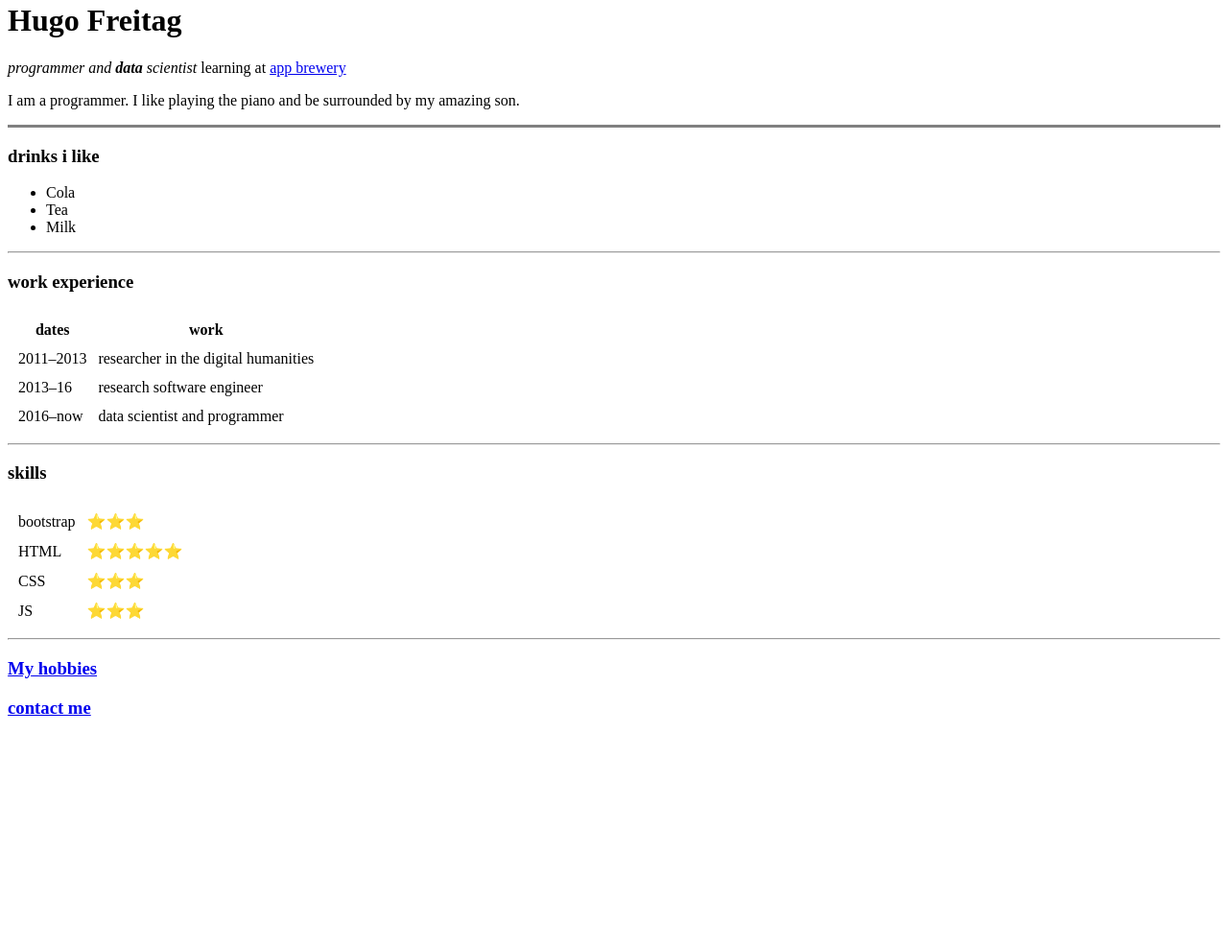
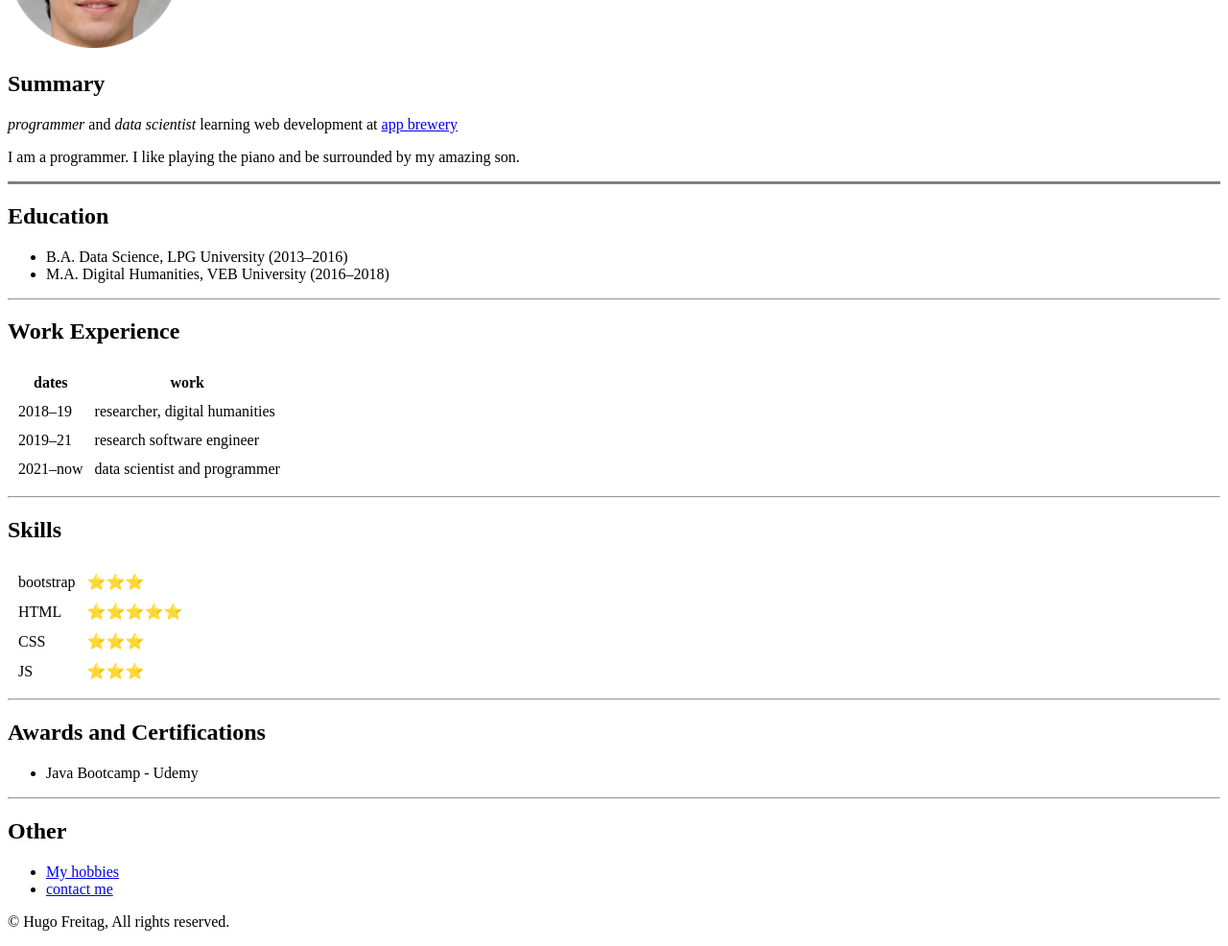
Before and after one commit to khero/html-personalsite, a plain HTML site: page index.html in a window 1280 px wide. Shown: the part 210-1196 px from the top of the page at 96% size. Before the commit the page ends 977 px from the top, so only its background shows below. Drawn offline with Linux system fonts and the light colour scheme.

Commit message:
update resume

```diff
--- a/index.html
+++ b/index.html
@@ -3,23 +3,23 @@
 <head>
     <meta charset="UTF-8">
     <meta name="viewport" content="width=device-width, initial-scale=1.0">
-    <title>💚 Hugo`s Personal Site</title>
+    <title>My Resume</title>
 </head>
 <body>
+    <h1>Hugo Freitag</h1>
     <img src="./assets/images/fake-human-circle-img.png" alt="fake human profile picture">
-    <h1>Hugo Freitag</h1>
-    <p><em>programmer and <strong>data</strong> scientist</em> learning at <a href="https://appbrewery.com/">app brewery</a></p>
+    <h2>Summary</h2>
+    <p><em>programmer</em> and <em>data scientist</em> learning web development at <a href="https://appbrewery.com/">app brewery</a></p>
     <p>I am a programmer. I like playing the piano and be surrounded by my amazing son.</p>
-    <hr size="3" noshade>
+    <hr size="3" noshade />
 
-    <h3>drinks i like</h3>
+    <h2>Education</h2>
     <ul>
-        <li>Cola</li>
-        <li>Tea</li>
-        <li>Milk</li>
+        <li>B.A. Data Science, LPG University (2013–2016)</li>
+        <li>M.A. Digital Humanities, VEB University (2016–2018)</li>
     </ul>
-    <hr>
-    <h3>work experience</h3>
+    <hr />
+    <h2>Work Experience</h2>
     <table cellspacing="10">
         <thead>
           <tr>
@@ -29,22 +29,22 @@
         </thead>
         <tbody>
           <tr>
-            <td>2011–2013</td>
-            <td>researcher in the digital humanities</td>
+            <td>2018–19</td>
+            <td>researcher, digital humanities</td>
           </tr>
           <tr>
-            <td>2013–16</td>
+            <td>2019–21</td>
             <td>research software engineer</td>
           </tr>
           <tr>
-            <td>2016–now</td>
+            <td>2021–now</td>
             <td>data scientist and programmer</td>
           </tr>
         </tbody>
         <tfoot />
       </table>
-      <hr>
-      <h3>skills</h3>
+      <hr />
+      <h2>Skills</h2>
       <table cellspacing="10">
         <tr>
 
@@ -64,9 +64,19 @@
             <td>⭐⭐⭐</td>
         </tr>
       </table>
-
-    <hr>
-    <h3><a href="./public/hobbies.html">My hobbies</a></h3>
-    <h3><a href="./public/contact.html">contact me</a></h3>
-</body>
+    <hr />
+    <h2>Awards and Certifications</h2>
+    <ul>
+        <li>Java Bootcamp - Udemy</li>
+    </ul>
+    <hr />
+    <h2>Other</h2>
+    <ul>
+      <li><a href="./public/hobbies.html">My hobbies</a></li>
+      <li><a href="./public/contact.html">contact me</a></li>
+    </ul>
+    <footer>
+      <p>© Hugo Freitag, All rights reserved.</p>
+    </footer>
+  </body>
 </html>
```
